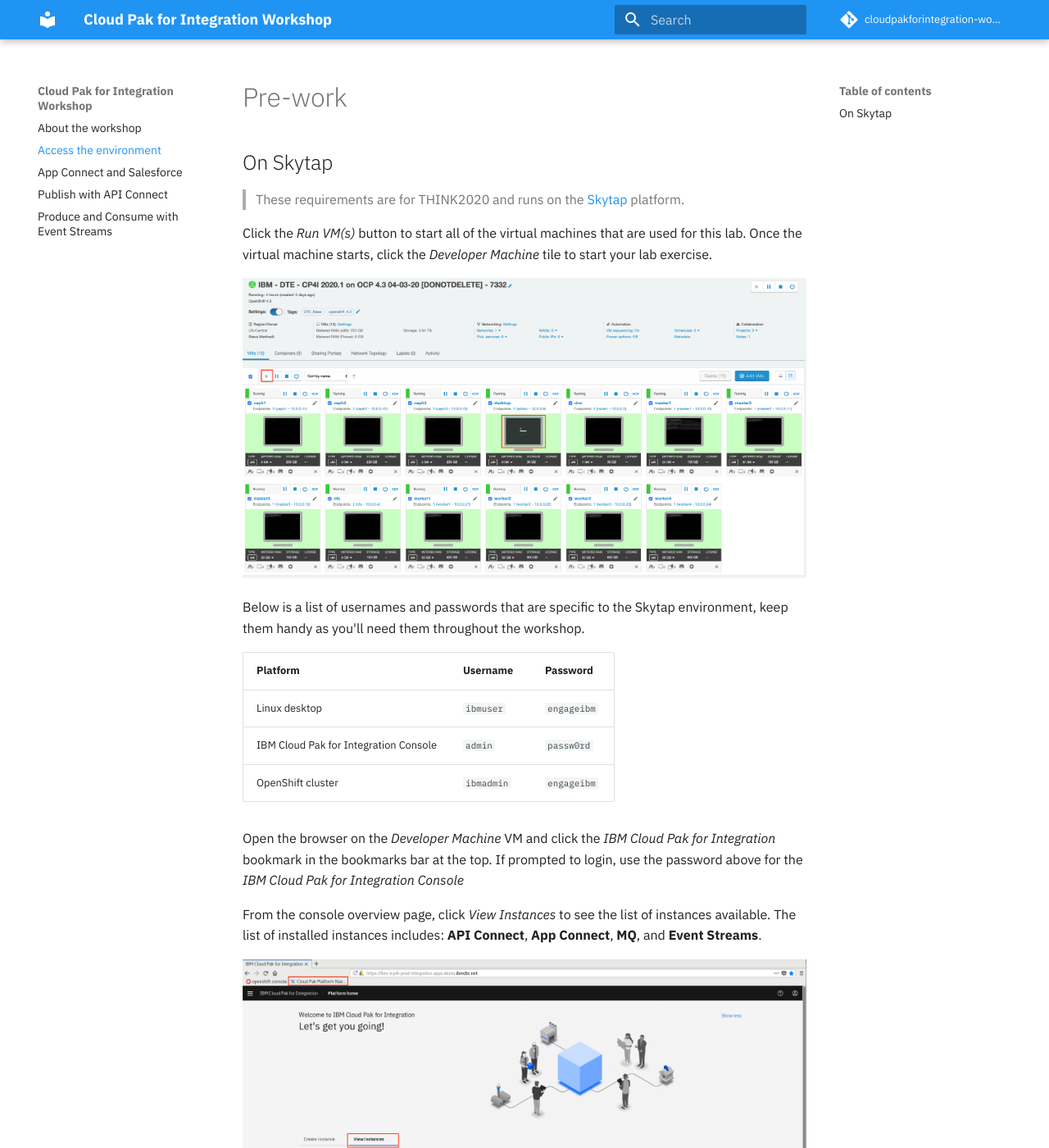
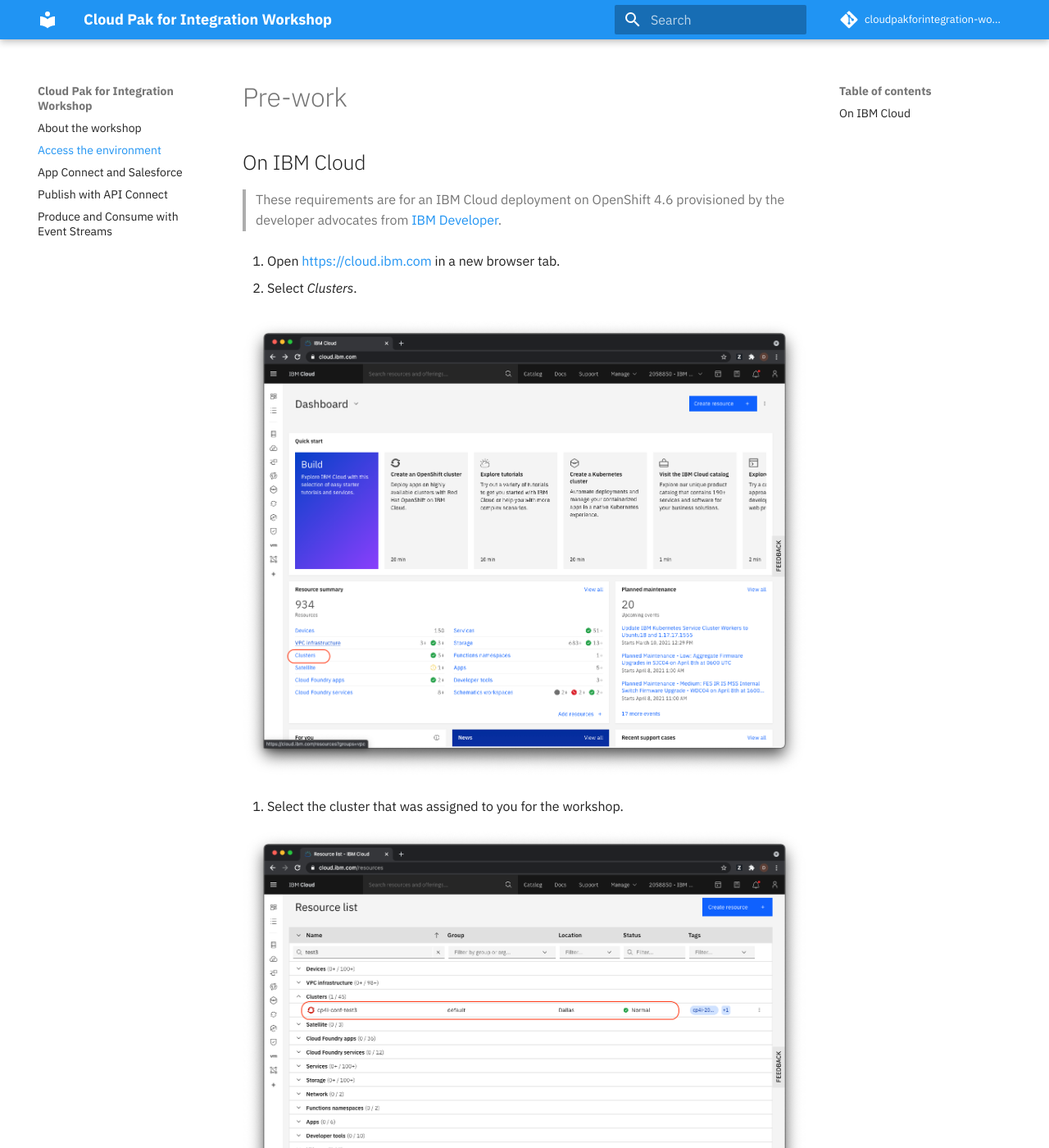
Before and after one commit to IBM/cloudpakforintegration-workshop, an MkDocs documentation site: the page built from docs/pre-work/README.md, in a window 1280 px wide and 1400 px high. Shown: the whole window at 82% size. Built offline with MkDocs 1.6.1 and Material for MkDocs 9.7.7, drawn with Linux system fonts in a browser that asks for light colours; comment, search, counter and statistics services are not loaded; some of the changed text lies outside the part shown.

Commit message:
Updated pre-work for IBM Cloud

```diff
--- a/docs/pre-work/README.md
+++ b/docs/pre-work/README.md
@@ -1,51 +1,31 @@
 # Pre-work
 
-## On Skytap
-
-> These requirements are for THINK2020 and runs on the [Skytap](https://cloud.skytap.com/) platform.
-
-Click the *Run VM(s)* button to start all of the virtual machines that are used for this lab. Once the virtual machine starts, click the *Developer Machine* tile to start your lab exercise.
-
-![Start the VMs and log into the Developer Machine](images/skytap.png)
-
-Below is a list of usernames and passwords that are specific to the Skytap environment, keep them handy as you'll need them throughout the workshop.
-
-| **Platform** | **Username** | **Password** |
-| - | - | - |
-| Linux desktop | `ibmuser` | `engageibm` |
-| IBM Cloud Pak for Integration Console | `admin` | `passw0rd` |
-| OpenShift cluster | `ibmadmin` | `engageibm` |
-
-Open the browser on the *Developer Machine* VM and click the *IBM Cloud Pak for Integration* bookmark in the bookmarks bar at the top. If prompted to login, use the password above for the *IBM Cloud Pak for Integration Console*
-
-From the console overview page, click *View Instances* to see the list of instances available. The list of installed instances includes: **API Connect**, **App Connect**, **MQ**, and **Event Streams**.
-
-![List of installed instances](images/cp4i-overview.png)
-
-<!--
 ## On IBM Cloud
 
-> These requirements are for workshops running on IBM Cloud
+> These requirements are for an IBM Cloud deployment on OpenShift 4.6 provisioned by the developer advocates from [IBM Developer](https://developer.ibm.com).
 
-### 1. Accounts
+1. Open [https://cloud.ibm.com](https://cloud.ibm.com) in a new browser tab.
 
-The following accounts are needed for this workshop:
+2. Select *Clusters*.
 
-* [IBM Cloud](https://cloud.ibm.com)
+![Select clusters](images/cloud-dashboard.png)
 
-### 2. IBM Cloud Shell
+3. Select the cluster that was assigned to you for the workshop.
 
-For this workshop we'll be using the IBM Cloud Shell. The IBM Cloud Shell is a cloud-based shell workspace that you can access through your browser. It's preconfigured with the full IBM Cloud CLI and tons of plug-ins, and other 3rd party CLIs like OpenShift's `oc`, Helm's `helm` and Kubernetes' `kubectl`.
+![Select cluster](images/cloud-account.png)
 
-## Accessing the IBM Cloud Shell
+4. Click on *OpenShift web console* to launch the console.
 
-From the IBM Cloud console, click the IBM Cloud Shell icon. A session will start and automatically log you in through the IBM Cloud CLI.
+![Open console](images/open-console.png)
 
-> **NOTE** Make sure you've selected the right account in the account list
+5. In the left navigation select *Projects* (in the *Home* section) and then select the *student001* project.
 
-![Accessing the IBM Cloud Shell](images/access-shell.png)
+![Select project](images/select-project.png)
 
-From here, you can access pre-installed CLIs like `git`, `kubectl`, and many others.
+6. In the left navigation select *Routes* (in the *Networking* section) and then click on the *Location* link for the *workshop-info* route.
 
-![Using the IBM Cloud Shell](images/cloud-shell.png)
--->
+![Launch Workshop Info](images/launch-workshop-info.png)
+
+7. The will launch your Workshop Info page. Keep this tab open for the rest of the workshop as it has all the information and links needed for you to complete the lab exercises.
+
+![Workshop Info Page](images/workshop-info-page.png)
```
Also changed, not shown: docs/assets/images/cp4int.png, docs/pre-work/images/access-shell.png (deleted), docs/pre-work/images/cloud-account.png (added), docs/pre-work/images/cloud-dashboard.png (added), docs/pre-work/images/cloud-shell.png (deleted), docs/pre-work/images/cp4i-overview.png (deleted), docs/pre-work/images/launch-workshop-info.png (added), docs/pre-work/images/open-console.png (added), docs/pre-work/images/select-project.png (added), docs/pre-work/images/skytap.png (deleted), docs/pre-work/images/workshop-info-page.png (added).
